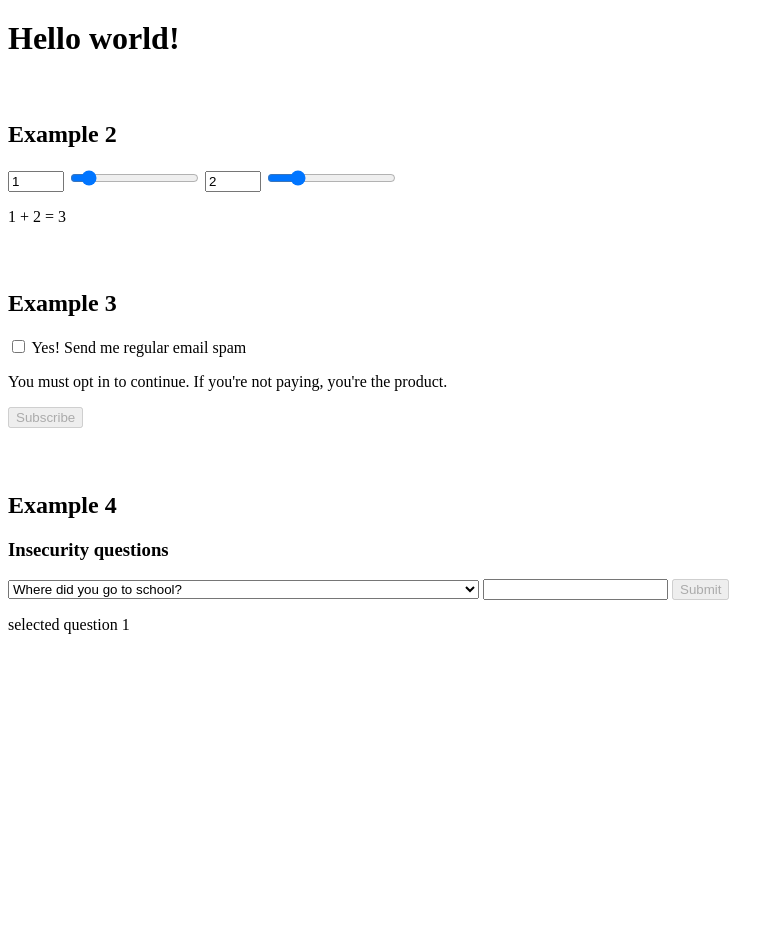
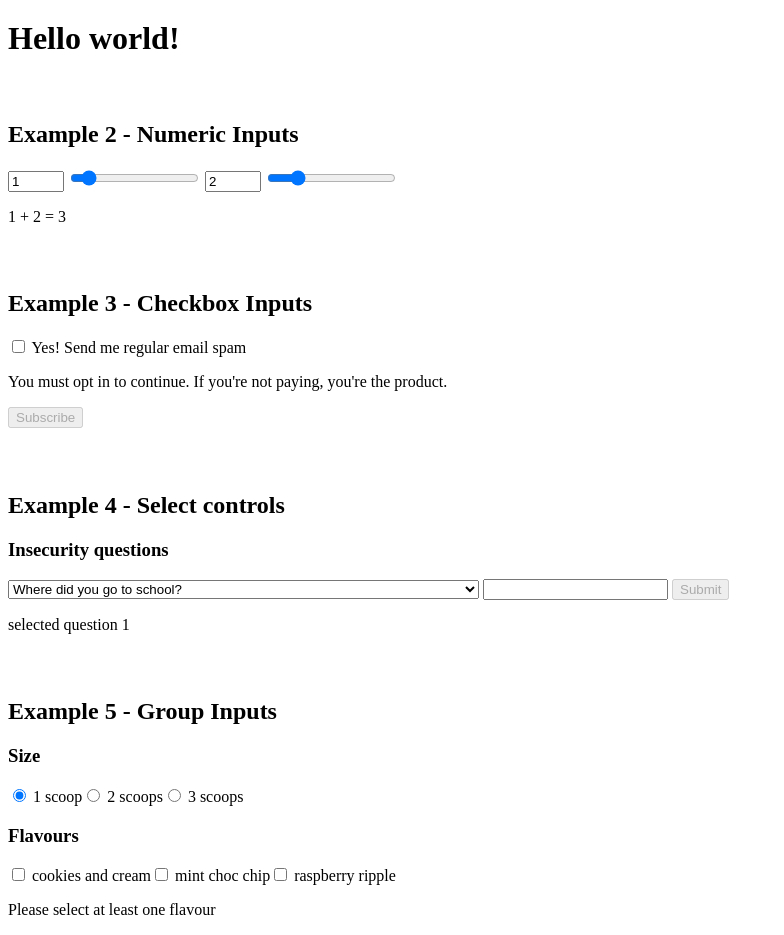
Before and after one commit to adobbs/learn-svelte, a SvelteKit app: page /bindings in a window 1280 px wide. Shown: the part 192-1127 px from the top of the page, without its empty margins (0-784 px from the left). Before the commit the page ends 842 px from the top, so only its background shows below. Built offline with nearby package versions, Linux system fonts and the light colour scheme.

Commit message:
Add grouped inputs example

```diff
--- a/src/routes/bindings/+page.svelte
+++ b/src/routes/bindings/+page.svelte
@@ -30,17 +30,22 @@
 			`answered question ${selected.id} (${selected.text}) with "${answer}"`
 		);
 	}
+
+    let scoops = 1;
+	let flavours = [];
+
+	const formatter = new Intl.ListFormat('en', { style: 'long', type: 'conjunction' });
 </script>
 
 <h1>Bindings Examples</h1>
 
-<h2>Example 1</h2>
+<h2>Example 1 - Text Inputs</h2>
 
 <input bind:value={name} />
 
 <h1>Hello {name}!</h1>
 
-<h2>Example 2</h2>
+<h2>Example 2 - Numeric Inputs</h2>
 
 <label>
 	<input type="number" bind:value={a} min="0" max="10" />
@@ -54,7 +59,7 @@
 
 <p>{a} + {b} = {a + b}</p>
 
-<h2>Example 3</h2>
+<h2>Example 3 - Checkbox Inputs</h2>
 
 <label>
 	<input type="checkbox" bind:checked={yes} />
@@ -75,7 +80,7 @@
 
 <button disabled={!yes}>Subscribe</button>
 
-<h2>Example 4</h2>
+<h2>Example 4 - Select controls</h2>
 
 <h3>Insecurity questions</h3>
 
@@ -104,6 +109,49 @@
 		: '[waiting...]'}
 </p>
 
+<h2>Example 5 - Group Inputs</h2>
+
+<h3>Size</h3>
+
+{#each [1, 2, 3] as number}
+	<label>
+		<input
+			type="radio"
+			name="scoops"
+			value={number}
+            bind:group={scoops}
+		/>
+
+		{number} {number === 1 ? 'scoop' : 'scoops'}
+	</label>
+{/each}
+
+<h3>Flavours</h3>
+
+{#each ['cookies and cream', 'mint choc chip', 'raspberry ripple'] as flavour}
+	<label>
+		<input
+			type="checkbox"
+			name="flavours"
+			value={flavour}
+            bind:group={flavours}
+		/>
+
+		{flavour}
+	</label>
+{/each}
+
+{#if flavours.length === 0}
+	<p>Please select at least one flavour</p>
+{:else if flavours.length > scoops}
+	<p>Can't order more flavours than scoops!</p>
+{:else}
+	<p>
+		You ordered {scoops} {scoops === 1 ? 'scoop' : 'scoops'}
+		of {formatter.format(flavours)}
+	</p>
+{/if}
+
 <style>
     h2 {
         margin-top: 4rem;
```
